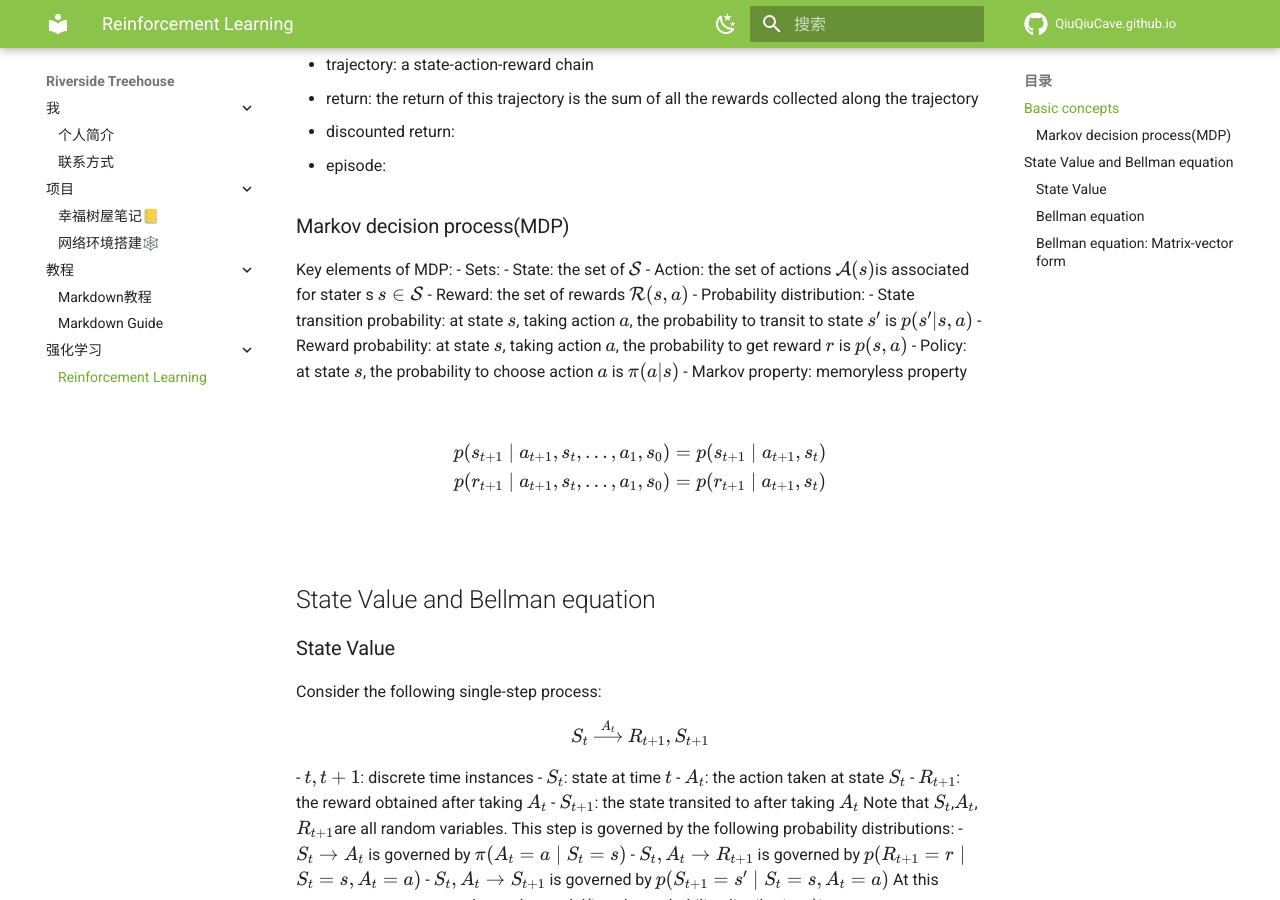
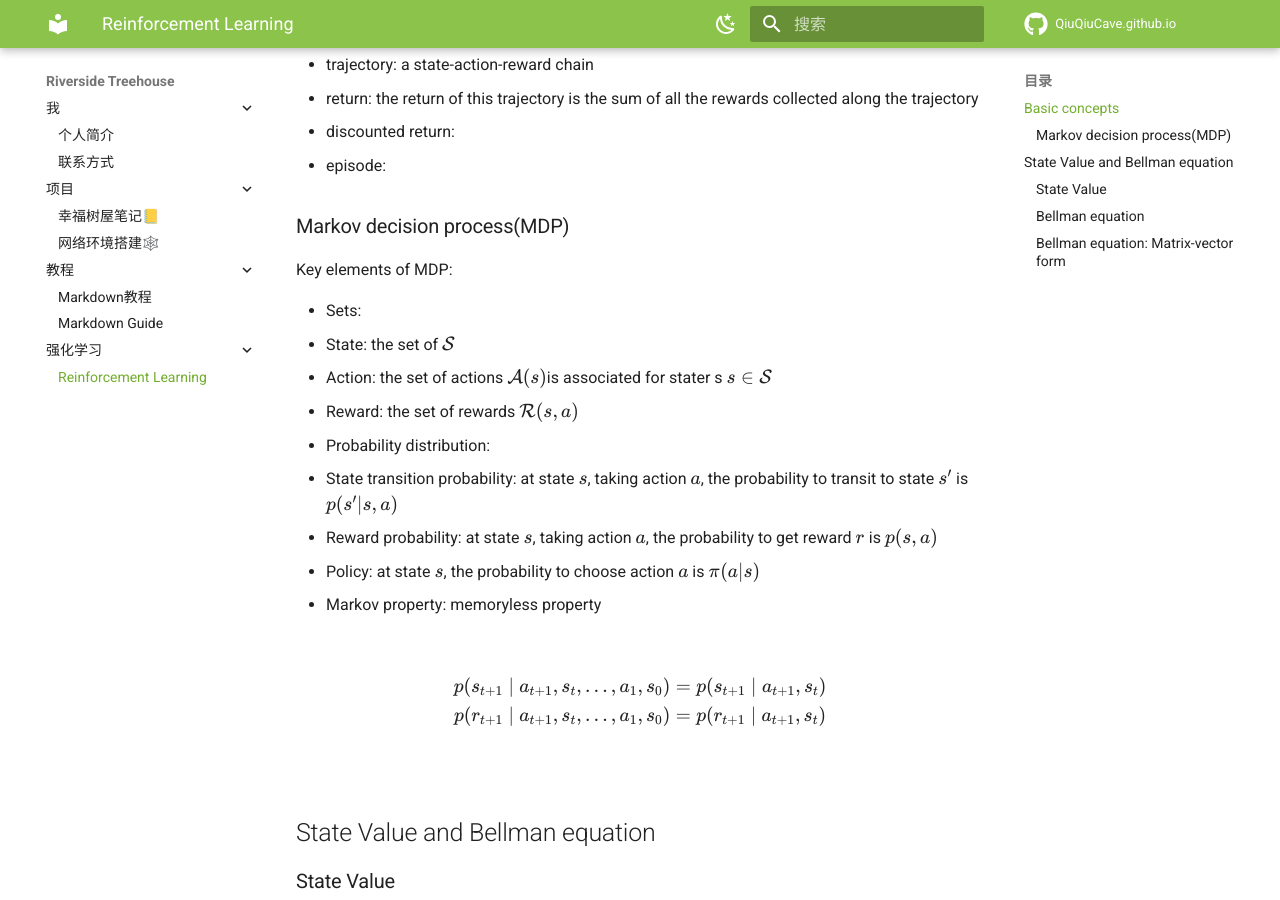
Before and after one commit to QiuQiuCave/QiuQiuCave.github.io, an MkDocs documentation site: the page built from docs/RL/RL.md, in a window 1280 px wide and 900 px high, scrolled down 372 px. Built offline with MkDocs 1.6.1 and Material for MkDocs 9.7.7, drawn with Linux system fonts in a browser that asks for light colours; comment, search, counter and statistics services are not loaded; some of the changed text lies outside the part shown.

Commit message:
解决格式错误

```diff
--- a/docs/RL/RL.md
+++ b/docs/RL/RL.md
@@ -11,6 +11,7 @@
  - episode:
 ### Markov decision process(MDP)
 Key elements of MDP:
+
 - Sets:
   - State: the set of $\mathcal{S}$
   - Action: the set of actions $\mathcal{A}(s)$is associated for stater s  $s\in\mathcal{S}$
@@ -77,7 +78,9 @@ Remarks:
 ### Bellman equation
  Bellman equation describes the relationship among the values of all states.
  $$
-v_\pi(s) = \mathbb{E}[G_t \mid S_t = s]=\mathbb{E}[R_{t+1}+\gamma G_{t+1} \mid S_t =s]=\mathbb{E}[R_{t+1} \mid S_t=s]+\gamma\mathbb{E}[G_{t+1} \mid S_t = s]
+v_\pi(s) = \mathbb{E}[G_t \mid S_t = s]\\
+=\mathbb{E}[R_{t+1}+\gamma G_{t+1} \mid S_t =s]\\
+=\mathbb{E}[R_{t+1} \mid S_t=s]+\gamma\mathbb{E}[G_{t+1} \mid S_t = s]
  $$
 First, calculate the first term $\mathbb{E}[R_{t+1} \mid S_t = s]$:
 $$
```
